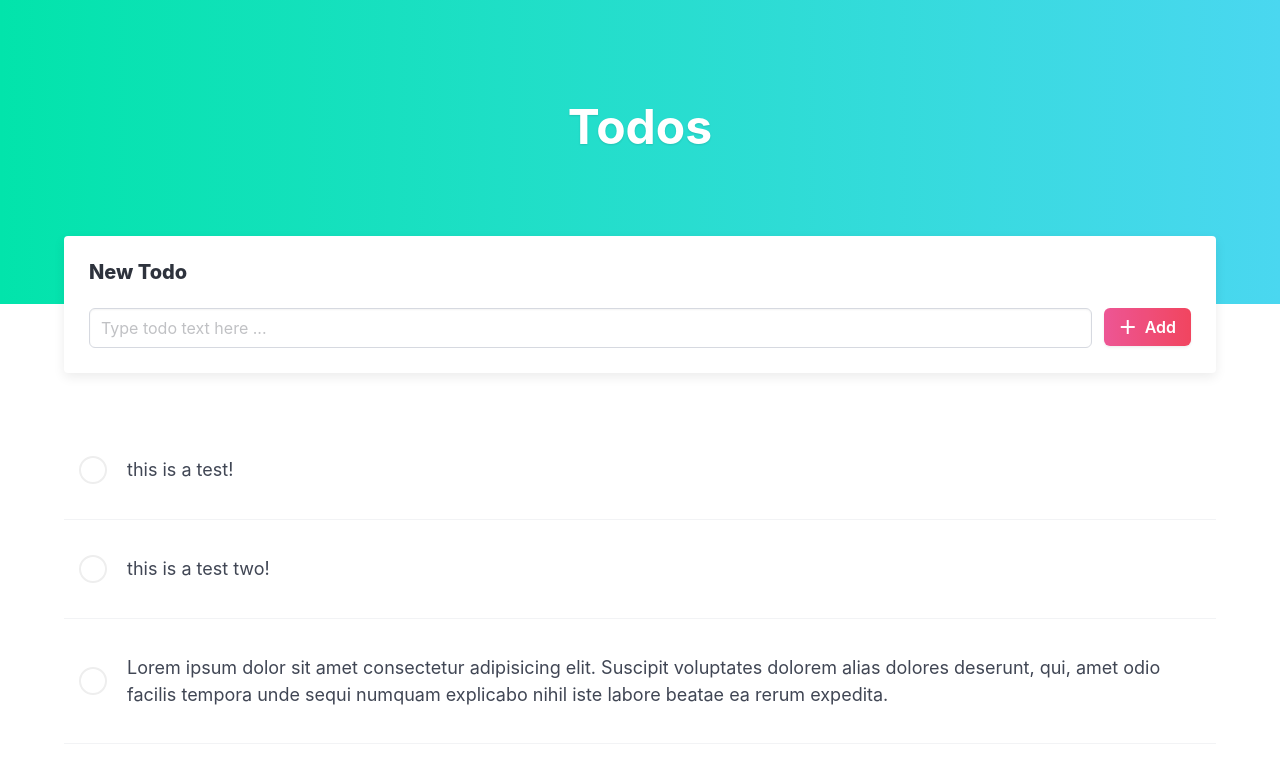
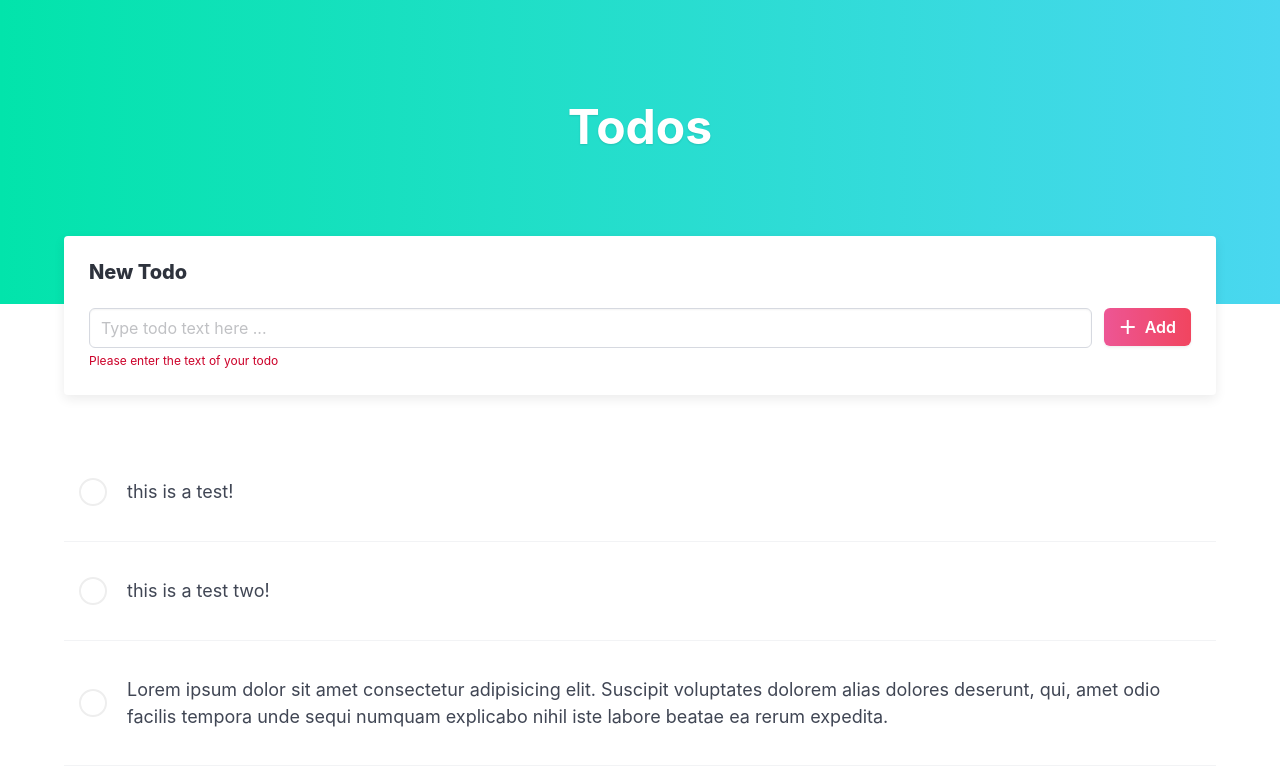
Before and after one commit to dev-bushra/angular-17-todo-app, an Angular app: page / in a window 1280 px wide. Shown: the top 766 px of the page. Built offline with nearby package versions, Linux system fonts and the light colour scheme.

Commit message:
form input saved and validation

```diff
--- a/src/app/shared/data.service.ts
+++ b/src/app/shared/data.service.ts
@@ -4,12 +4,14 @@ import { Todo } from './todo.model'
 @Injectable({
   providedIn: 'root',
 })
-
 export class DataService {
   todos: Todo[] = [
     new Todo('this is a test!', false),
     new Todo('this is a test two!', false),
-    new Todo('Lorem ipsum dolor sit amet consectetur adipisicing elit. Suscipit voluptates dolorem alias dolores deserunt, qui, amet odio facilis tempora unde sequi numquam explicabo nihil iste labore beatae ea rerum expedita.', true)
+    new Todo(
+      'Lorem ipsum dolor sit amet consectetur adipisicing elit. Suscipit voluptates dolorem alias dolores deserunt, qui, amet odio facilis tempora unde sequi numquam explicabo nihil iste labore beatae ea rerum expedita.',
+      true
+    ),
   ];
 
   constructor() {}
@@ -17,4 +19,7 @@ export class DataService {
   getAllTodos() {
     return this.todos;
   }
+  addTodo(todo: Todo) {
+    this.todos.push(todo);
+  }
 }
--- a/src/app/todos/todos.component.html
+++ b/src/app/todos/todos.component.html
@@ -5,12 +5,13 @@
 <div class="container add-todo-box-container">
   <div class="add-todo-box">
 
-    <form>
+    <!-- add form things and import ngForm in this component controller -->
+    <form #todoForm="ngForm" (ngSubmit)="onFormSubmit(todoForm)">
       <h2 class="title is-5">New Todo</h2>
 
       <div class="field is-grouped" style="margin: 0">
         <p class="control is-expanded">
-          <input required minlength="2" name="text" class="input" type="text"
+          <input ngModel #todoTextField="ngModel" required minlength="2" name="text" class="input" type="text"
             placeholder="Type todo text here ...">
         </p>
         <p class="control">
@@ -19,6 +20,11 @@
             Add
           </button>
         </p>
+      </div>
+
+      <div *ngIf="todoTextField.invalid && showValidationErrors">
+        <p class="help is-danger" *ngIf="todoTextField.errors.required">Please enter the text of your todo</p>
+        <p class="help is-danger" *ngIf="todoTextField.errors.minlength">Todo text must be at least 2 characters</p>
       </div>
 
     </form>
--- a/src/app/todos/todos.component.ts
+++ b/src/app/todos/todos.component.ts
@@ -2,16 +2,19 @@ import { DataService } from './../shared/data.service';
 import { Component, OnInit } from '@angular/core';
 import { Todo } from '../shared/todo.model';
 import { CommonModule, NgFor } from '@angular/common';
+import { FormsModule } from '@angular/forms';
 
 @Component({
   selector: 'app-todos',
   standalone: true,
-  imports: [CommonModule, NgFor],
+  imports: [CommonModule, NgFor, FormsModule],
   templateUrl: './todos.component.html',
   styleUrl: './todos.component.scss',
 })
 export class TodosComponent implements OnInit {
   todos: Todo[] = [];
+  // todoTextField: string = '';
+  showValidationErrors: boolean = true;
 
   constructor(private dataService: DataService) {}
 
@@ -19,4 +22,18 @@ export class TodosComponent implements OnInit {
     this.todos = this.dataService.getAllTodos();
     console.log('Todos: ', this.todos);
   }
+
+  onFormSubmit(form: any) {
+    if (form.invalid === true) {
+      this.showValidationErrors = true;
+      console.log('Form input is Empty');
+    } else {
+      this.showValidationErrors = false;
+      console.log('form.invalid:', form.invalid);
+      console.log('showValidationErrors:', this.showValidationErrors);
+      console.log('Form input has Data', form.value.text);
+      this.dataService.addTodo(new Todo(form.value.text));
+      form.reset();
+    }
+  }
 }
```
